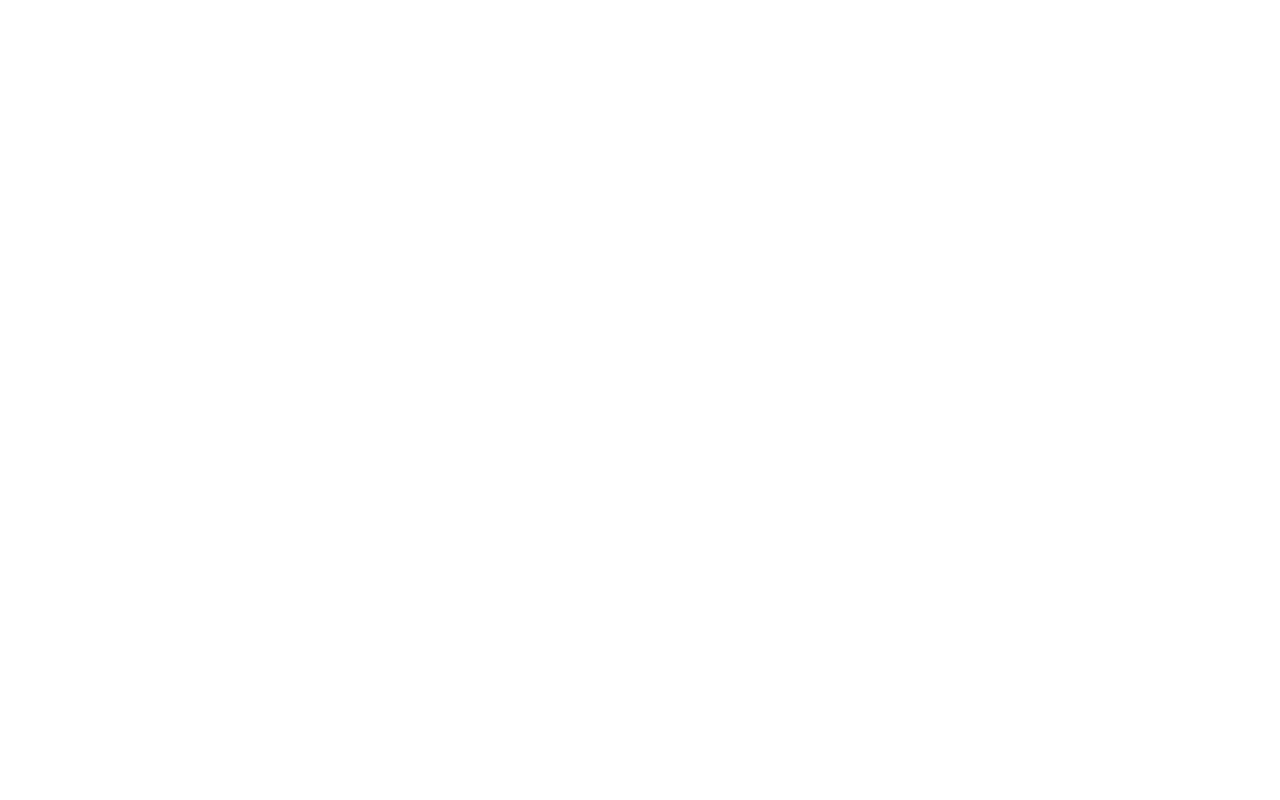
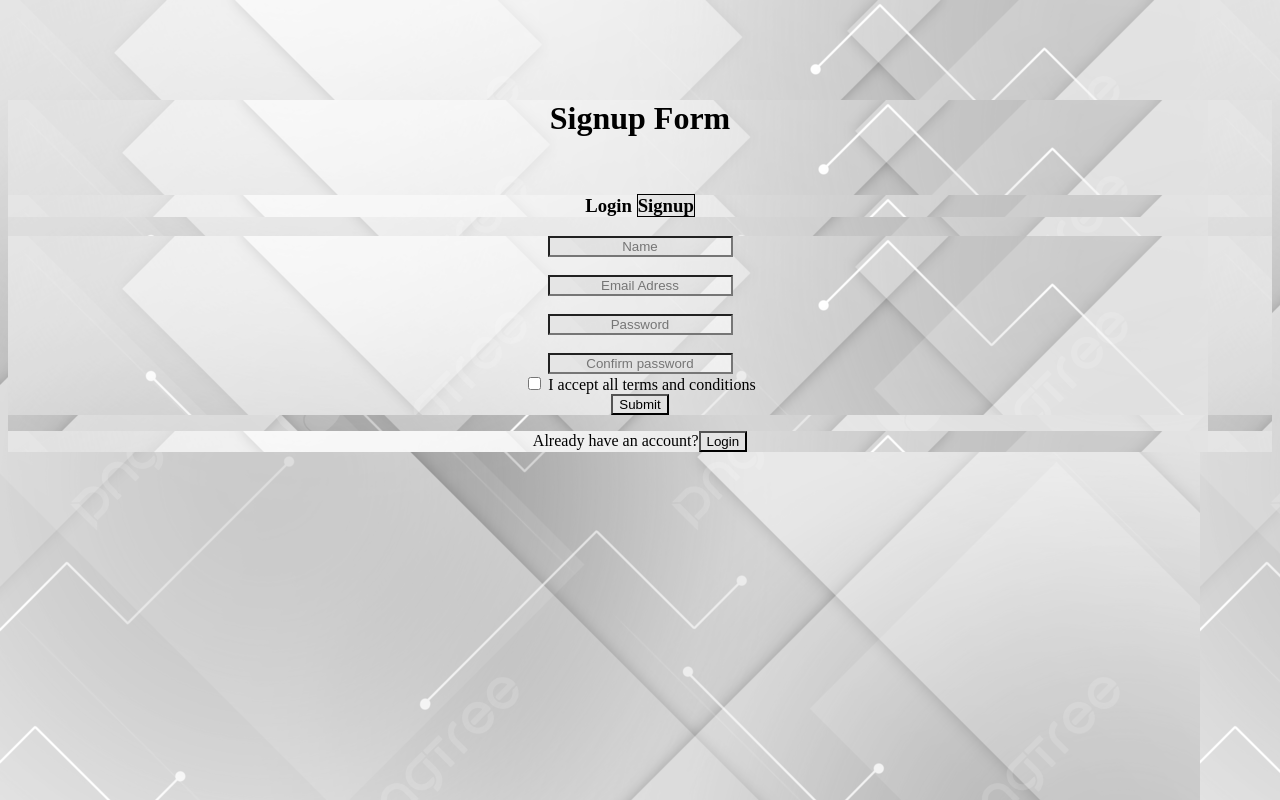
Before and after one commit to robiulislam485/my-first-github-repo, a plain HTML site: page index.html in a window 1280 px wide. Drawn offline with Linux system fonts and the light colour scheme.

Commit message:
create a login page

```diff
--- /dev/null
+++ b/first.css
@@ -0,0 +1,23 @@
+*{
+    text-align: center;
+    background-image: url('images/back3.jpg');
+
+}
+#lo{
+
+
+}
+#ko{
+    border: 1px solid;
+    background-color: cornflowerblue;
+
+}
+.bah{
+    border-radius: 0vmax;
+    text-decoration: dotted;
+}
+#dur{
+   margin-top: 100px;
+   background-color: white;
+   text-decoration-color: white;
+}
--- a/index.html
+++ b/index.html
@@ -3,9 +3,33 @@
 <head>
     <meta charset="UTF-8">
     <meta name="viewport" content="width=device-width, initial-scale=1.0">
-    <title>My First Ever Github Repo</title>
+    <title>Login page</title>
+    <link rel="stylesheet" href="first.css">
 </head>
 <body>
-
+    <div id="dur">
+    <h1>Signup Form</h1>
+    <br>
+    <p>
+    <h3 id="lo">Login <span id="ko">Signup</span></h3>
+</p>
+    <form id="no">
+        <input class="bah" type="name" placeholder="Name">
+        <br>
+        <br>
+        <input class="bah" type="email" placeholder="Email Adress">
+        <br>
+        <br>
+        <input class="bah" type="password" placeholder="Password">
+        <br>
+        <br>
+        <input class="bah" type="password" placeholder="Confirm password">
+        <br>
+        <input type="checkbox"> <span></span>I accept all terms and conditions</span>
+        <br>
+        <input type="submit" placeholder="Signup">
+    </form>
+    <p>Already have an account?<button>Login</button></p>
+</div>
 </body>
 </html>
```
Also changed, not shown: images/back.jpg (added), images/back2.jpg (added), images/back3.jpg (added).
